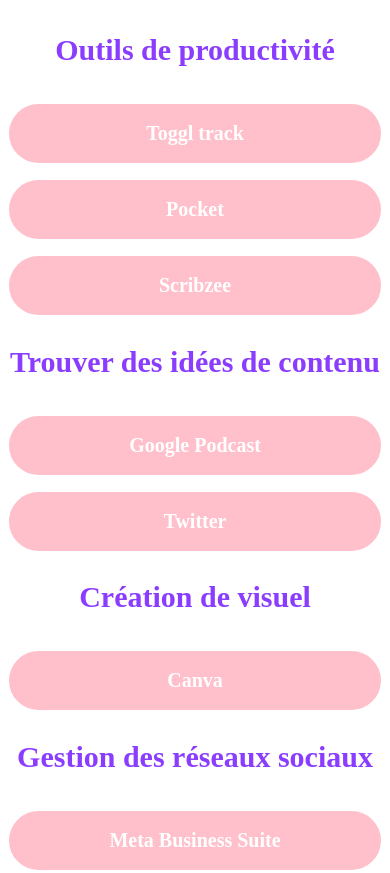
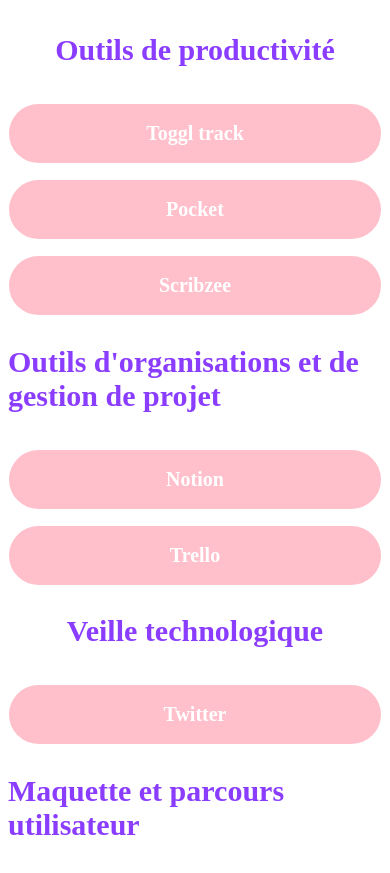
Before and after one commit to Tatiana-Juin/lien-pour-coder, a plain HTML site: page index.html in a window 390 px wide. Shown: the top 873 px of the page. Drawn offline with Linux system fonts and the light colour scheme.

Commit message:
Modification des lien et changement des titres

```diff
--- a/index.html
+++ b/index.html
@@ -26,34 +26,33 @@
 
         </section>
 
-        <!-- Trouver des idée de contenu-->
+        <!-- outils d'organisations-->
         <section>
-            <h2>Trouver des idées de contenu</h2>
+            <h2>Outils d'organisations et de gestion de projet</h2>
 
-            <!--Google Podcast -->
-            <a class="google-podcast"  href="https://podcasts.google.com/" target="_blank" rel="noopener noreferrer">Google Podcast</a>
+            <!--Notion -->
+            <a class="notion"  href="https://www.notion.so/login" target="_blank" rel="noopener noreferrer">Notion</a>
 
             <!--Twitter-->
-            <a class="twitter" href="https://twitter.com/?lang=fr" target="_blank" rel="noopener noreferrer">Twitter</a>
+            <a class="trello" href="https://trello.com/login" target="_blank" rel="noopener noreferrer">Trello</a>
 
         </section>
 
         <!--Création de visuels-->
         <section>
 
-            <h2>Création de visuel</h2>
+            <h2>Veille technologique</h2>
 
-            <!--Canva-->
-            <a class="canva" href="https://www.canva.com/fr_fr/" target="_blank" rel="noopener noreferrer"> Canva </a>
+            <a class="twitter" href="https://twitter.com/?lang=fr" target="_blank" rel="noopener noreferrer">Twitter</a>
 
         </section>
 
         <!-- Gestion des reseaux sociaux -->
         <section>
-            <h2>Gestion des réseaux sociaux </h2>
+            <h2>Maquette et parcours utilisateur </h2>
 
             <!-- Meta business suite -->
-            <a class="meta-business-suite" href="https://business.facebook.com/" target="_blank" rel="noopener noreferrer"> Meta Business Suite </a>
+            <a class="figma" href="https://www.figma.com/fr/" target="_blank" rel="noopener noreferrer"> Meta Business Suite </a>
 
             <!-- Creator studio -->
             <a class="creator-studio" href="https://business.facebook.com/creatorstudio/home" target="_blank" rel="noopener noreferrer"> Creator Studio</a>
--- a/style.css
+++ b/style.css
@@ -16,7 +16,7 @@
 
 
 /* Bouton  */
-.toggl-track, .pocket, .scribzee,.google-podcast,.twitter, .canva, .meta-business-suite,.creator-studio{
+.toggl-track, .pocket, .scribzee,.notion,.twitter, .trello, .figma,.creator-studio{
     text-decoration:none;
     font-size:20px;
     border-style: solid;
@@ -35,20 +35,20 @@
 
 /* Smartphone */
 @media screen and (max-width:600px){
-    .toggl-track,.pocket,.scribzee,.google-podcast,.twitter,.canva,.meta-business-suite,.creator-studio{
+    .toggl-track,.pocket,.scribzee,.notion,.twitter,.trello,.figma,.creator-studio{
         width:90%;
     }
 }
 
 @media screen and (min-width:601px) and (max-width:720px){
-    .toggl-track,.pocket,.scribzee,.google-podcast,.twitter,.canva,.meta-business-suite,.creator-studio{
+    .toggl-track,.pocket,.scribzee,.notion,.twitter,.trello,.figma,.creator-studio{
         width:70%;
     }
 }
 
 /* Tablette */
 @media screen and (min-width:721px) and (max-width:1023px){
-    .toggl-track,.pocket,.scribzee,.google-podcast,.twitter,.canva,.meta-business-suite,.creator-studio{
+    .toggl-track,.pocket,.scribzee,.notion,.twitter,.trello,.figma,.creator-studio{
         width:55%;
     }
 }
```
